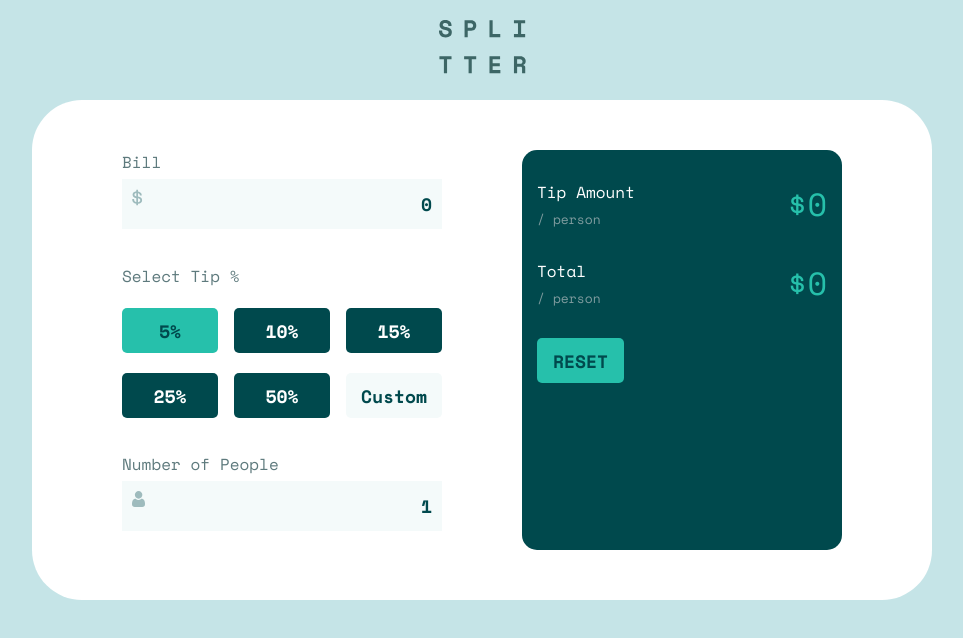
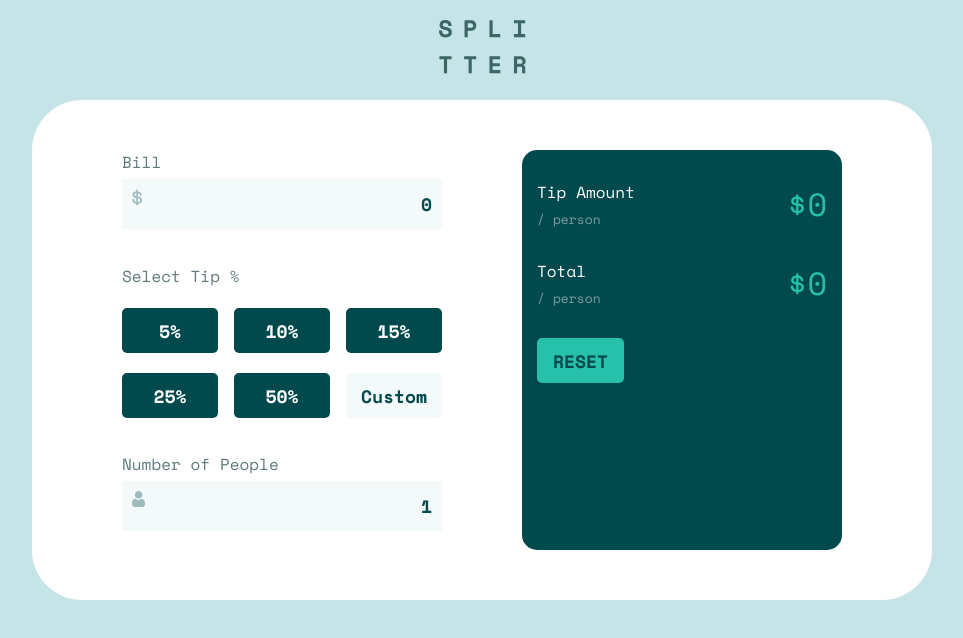
Before and after one commit to cjislegit/tip_calculator, a React (Create React App) app: page / in a window 1280 px wide. Shown: the top 638 px of the page, without its empty margins (158-1121 px from the left). Built offline with nearby package versions, Linux system fonts and the light colour scheme.

Commit message:
Created a function to handle the tip and setting the active class

```diff
--- a/src/App.js
+++ b/src/App.js
@@ -39,6 +39,11 @@ function App() {
     setBillAmount(0);
   };
 
+  const handleTip = (value) => {
+    setTipAmount(value);
+    setActiveButton(value);
+  };
+
   useEffect(handleTotals, [billAmount, tipTotal, tipAmount, numberOfPeople]);
 
   return (
@@ -52,7 +57,11 @@ function App() {
           setBillAmount={setBillAmount}
           handleTotals={handleTotals}
         />
-        <SelectTip setTipAmount={setTipAmount} activeButton={activeButton} />
+        <SelectTip
+          setTipAmount={setTipAmount}
+          activeButton={activeButton}
+          handleTip={handleTip}
+        />
         <NumberOfPeople
           numberOfPeople={numberOfPeople}
           setNumberOfPeople={setNumberOfPeople}
--- a/src/SelectTip.js
+++ b/src/SelectTip.js
@@ -1,42 +1,42 @@
 import styles from './SelectTip.module.css';
 
-const SelectTip = ({ setTipAmount, activeButton }) => {
+const SelectTip = ({ setTipAmount, activeButton, handleTip }) => {
   return (
     <div className={styles.selectTip}>
       <div className={styles.selectTipLabel}>Select Tip %</div>
       <div className={styles.selectTipContainer}>
         <button
           value='5'
-          className={5 === activeButton ? styles.active : ''}
-          onClick={(e) => setTipAmount(e.target.value)}
+          className={'5' === activeButton ? styles.active : ''}
+          onClick={(e) => handleTip(e.target.value)}
         >
           5%
         </button>
         <button
           value='10'
-          className={10 === activeButton ? styles.active : ''}
-          onClick={(e) => setTipAmount(e.target.value)}
+          className={'10' === activeButton ? styles.active : ''}
+          onClick={(e) => handleTip(e.target.value)}
         >
           10%
         </button>
         <button
           value='15'
-          className={15 === activeButton ? styles.active : ''}
-          onClick={(e) => setTipAmount(e.target.value)}
+          className={'15' === activeButton ? styles.active : ''}
+          onClick={(e) => handleTip(e.target.value)}
         >
           15%
         </button>
         <button
           value='25'
-          className={25 === activeButton ? styles.active : ''}
-          onClick={(e) => setTipAmount(e.target.value)}
+          className={'25' === activeButton ? styles.active : ''}
+          onClick={(e) => handleTip(e.target.value)}
         >
           25%
         </button>
         <button
           value='50'
-          className={50 === activeButton ? styles.active : ''}
-          onClick={(e) => setTipAmount(e.target.value)}
+          className={'50' === activeButton ? styles.active : ''}
+          onClick={(e) => handleTip(e.target.value)}
         >
           50%
         </button>
```
